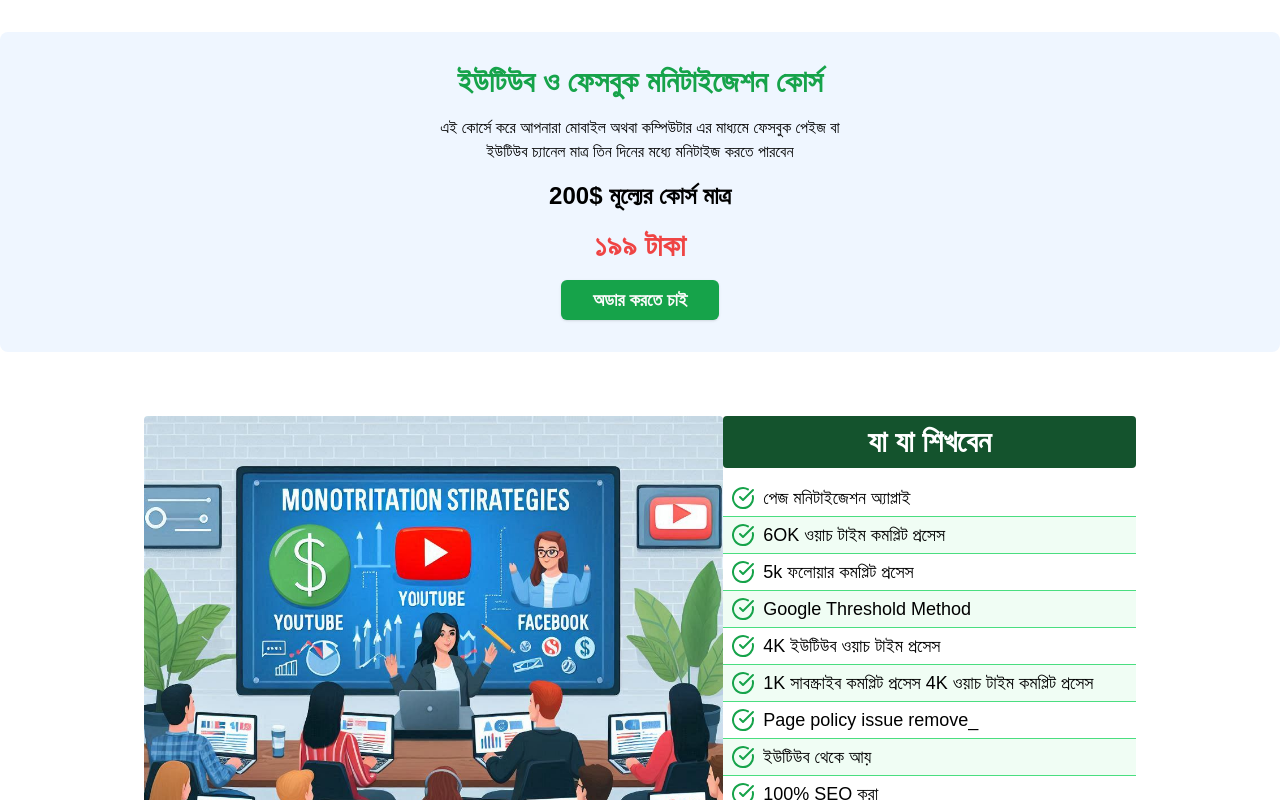
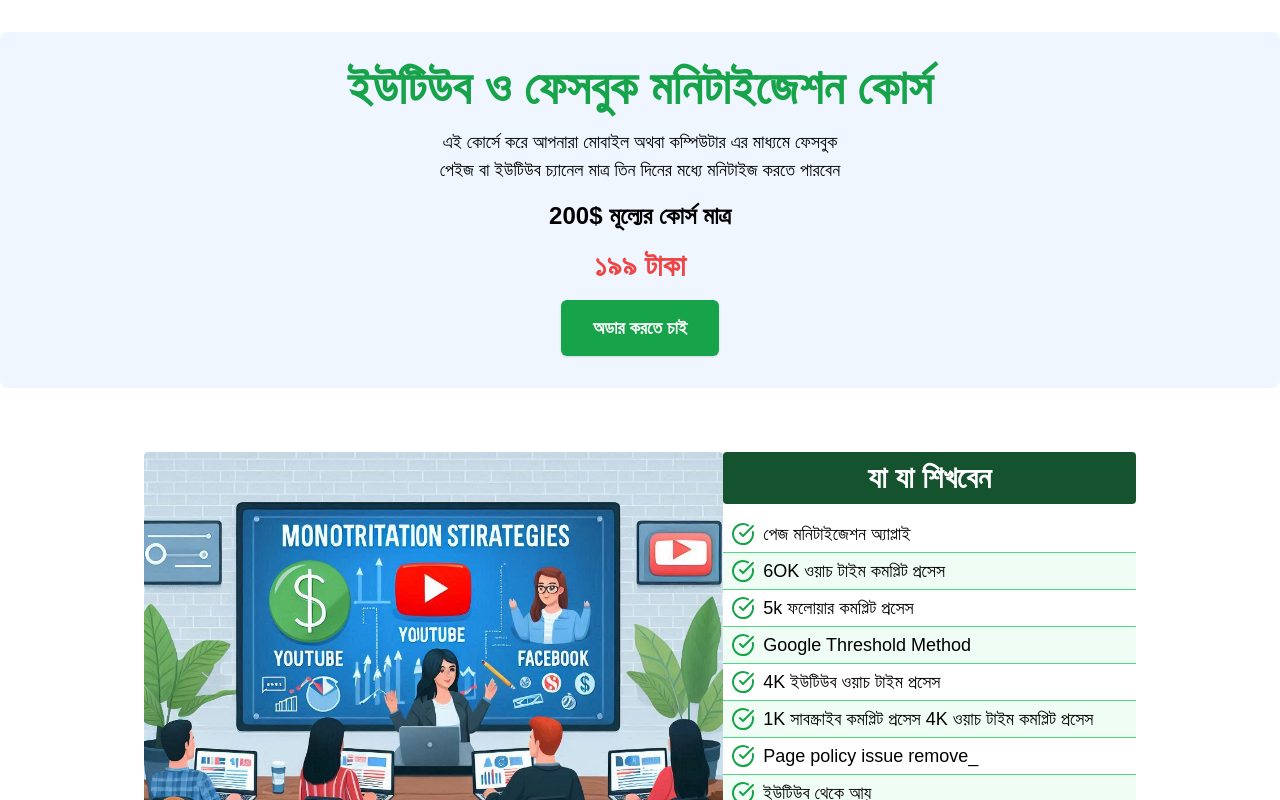
Before and after one commit to Md-FarhadHossain/visa-processing-frontend, a Next.js app: page / in a window 1280 px wide. Shown: the top 800 px of the page. Built offline with nearby package versions, Linux system fonts and the light colour scheme.

Commit message:
order now button link added

```diff
--- a/app/HomePage.jsx
+++ b/app/HomePage.jsx
@@ -5,6 +5,7 @@
 import { CheckCircle } from 'lucide-react'
 import CountdownTimer from '@/components/CountdownTimer'
 import OrderNow from './order-now/page'
+import Link from 'next/link'
 
 const HomePage = () => {
 
@@ -112,12 +113,14 @@
             <div className=' container mx-auto'>
                 {/* Header */}
                 <div className='text-center w-fll flex mt-8 flex-col items-center py-8 gap-4 rounded-lg bg-blue-50'>
-                    <div className='text-3xl text-green-600 font-bold'>ইউটিউব ও ফেসবুক মনিটাইজেশন কোর্স</div>
-                    <div className='w-1/3'>এই কোর্সে করে আপনারা মোবাইল অথবা কম্পিউটার এর মাধ্যমে ফেসবুক পেইজ বা ইউটিউব চ্যানেল মাত্র তিন দিনের মধ্যে মনিটাইজ করতে পারবেন</div>
+                    <div className='text-5xl text-green-600 font-bold'>ইউটিউব ও ফেসবুক মনিটাইজেশন কোর্স</div>
+                    <div className='w-1/3 text-lg'>এই কোর্সে করে আপনারা মোবাইল অথবা কম্পিউটার এর মাধ্যমে ফেসবুক পেইজ বা ইউটিউব চ্যানেল মাত্র তিন দিনের মধ্যে মনিটাইজ করতে পারবেন</div>
                     <div className='text-2xl font-bold'>200$ মূল্যের কোর্স মাত্র</div>
                     <div className='text-3xl text-red-500 font-bold'>১৯৯ টাকা</div>
                     <div>
-                        <Button className="bg-green-600 text-lg font-semibold" size="lg">অডার করতে চাই</Button>
+                        <Link href="/order-now">
+                        <Button className="bg-green-600 text-lg h-14 font-semibold" size="lg">অডার করতে চাই</Button>
+                        </Link>
                     </div>
                 </div>
 
```
